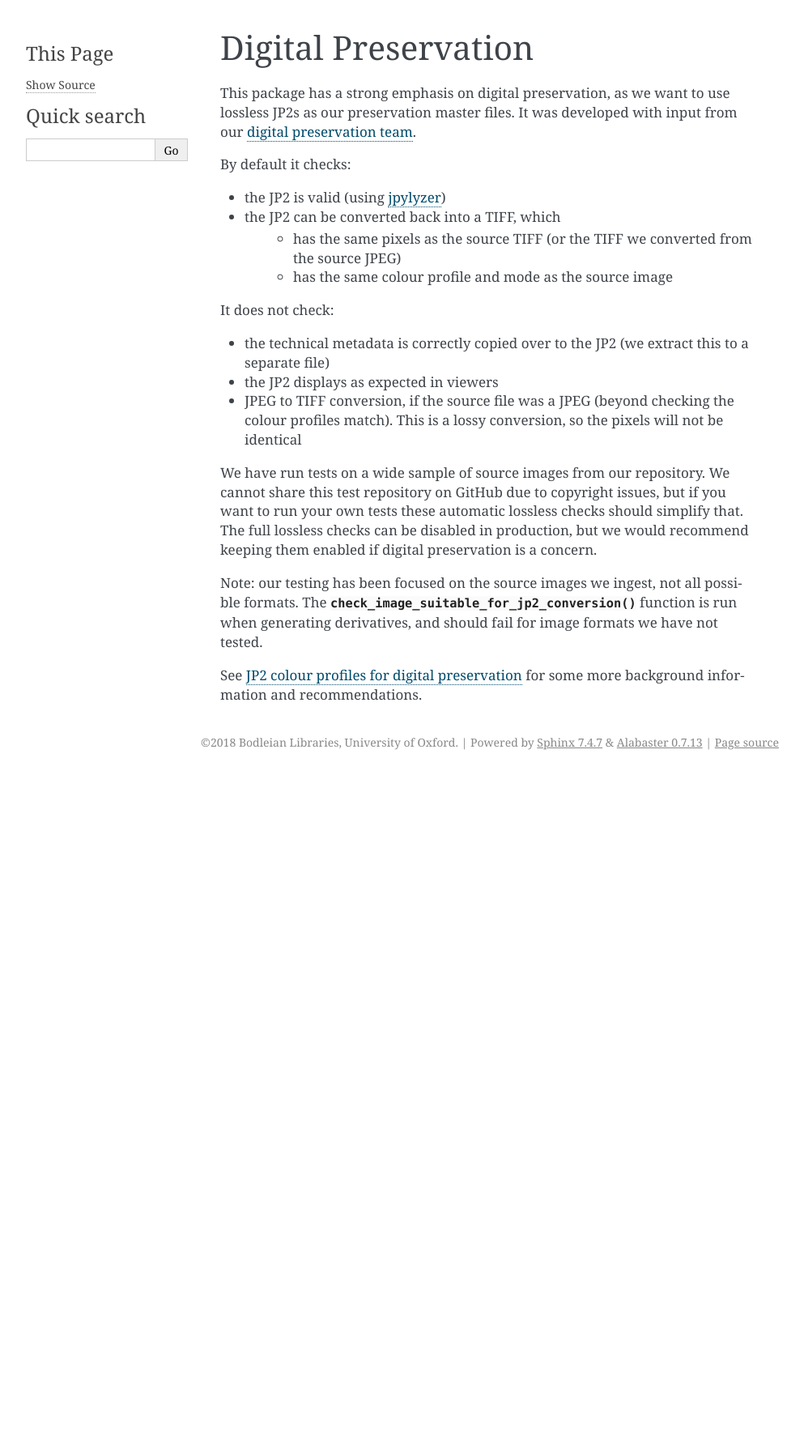
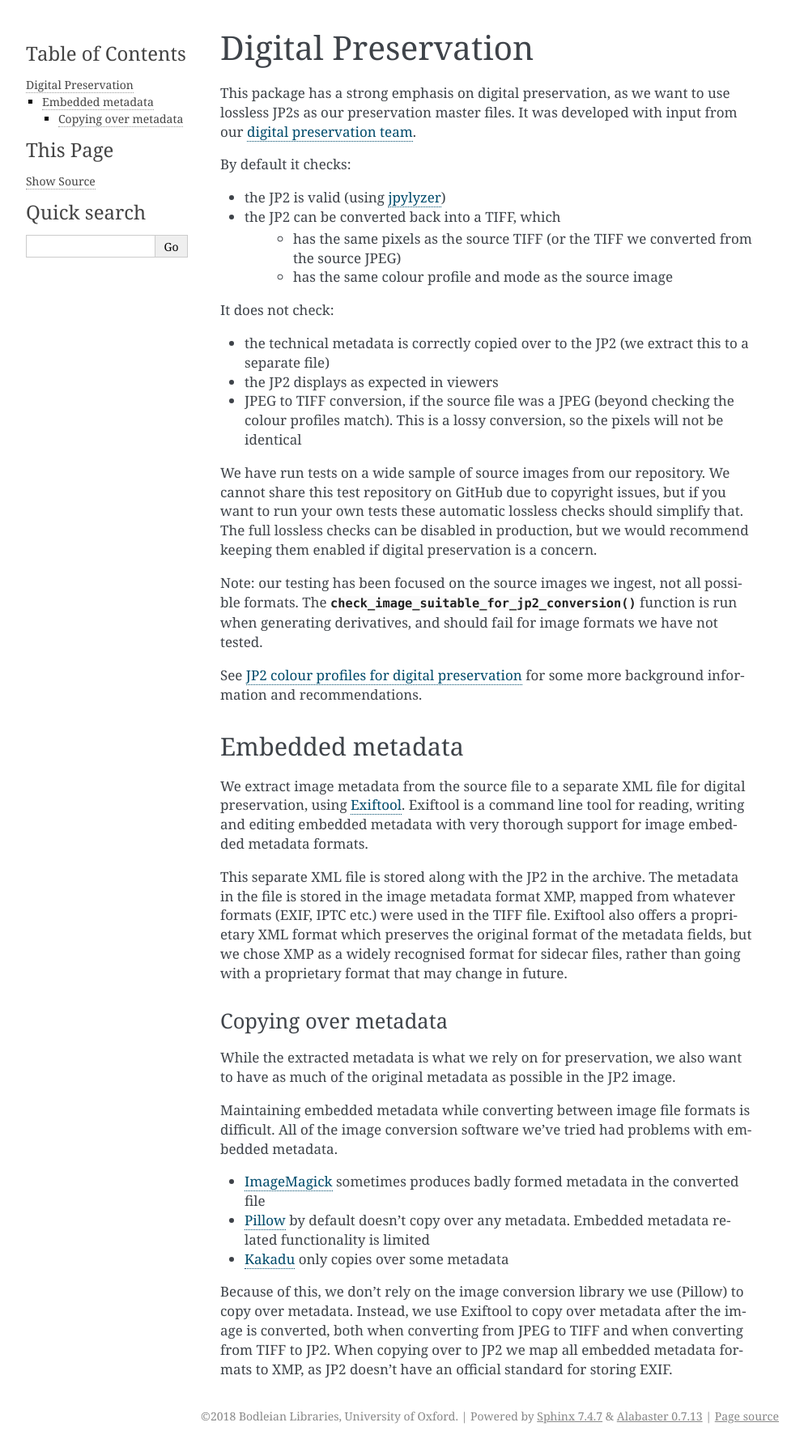
Before and after one commit to bodleian/image-processing, a Sphinx documentation site: the page built from docs/digital_preservation.rst, in a window 1280 px wide. Shown: the whole page at 81% size, without its empty margins (148-1141 px from the left). Built offline with Sphinx 7.4.7, drawn with Linux system fonts in a browser that asks for light colours; before the commit the page ends 956 px from its top, so only the background shows below that.

Commit message:
Added documentation on embedded metadata

```diff
--- a/docs/digital_preservation.rst
+++ b/docs/digital_preservation.rst
@@ -1,5 +1,5 @@
 Digital Preservation
---------------------
+====================
 
 This package has a strong emphasis on digital preservation, as we want to use lossless JP2s as our preservation master files. It was developed with input from our `digital preservation team <http://www.dpoc.ac.uk>`_.
 
@@ -23,3 +23,29 @@ We have run tests on a wide sample of source images from our repository. We cann
 Note: our testing has been focused on the source images we ingest, not all possible formats. The :func:`~image_processing.validation.check_image_suitable_for_jp2_conversion` function is run when generating derivatives, and should fail for image formats we have not tested.
 
 See :doc:`jp2_colour_management` for some more background information and recommendations.
+
+
+Embedded metadata
+-----------------
+
+We extract image metadata from the source file to a separate XML file for digital preservation, using `Exiftool`_. Exiftool is a command line tool for reading, writing and editing embedded metadata with very thorough support for image embedded metadata formats.
+
+This separate XML file is stored along with the JP2 in the archive. The metadata in the file is stored in the image metadata format XMP, mapped from whatever formats (EXIF, IPTC etc.) were used in the TIFF file. Exiftool also offers a proprietary XML format which preserves the original format of the metadata fields, but we chose XMP as a widely recognised format for sidecar files, rather than going with a proprietary format that may change in future.
+
+Copying over metadata
+~~~~~~~~~~~~~~~~~~~~~
+
+While the extracted metadata is what we rely on for preservation, we also want to have as much of the original metadata as possible in the JP2 image.
+
+Maintaining embedded metadata while converting between image file formats is difficult. All of the image conversion software we've tried had problems with embedded metadata.
+
+- `ImageMagick`_ sometimes produces badly formed metadata in the converted file
+- `Pillow`_ by default doesn't copy over any metadata. Embedded metadata related functionality is limited
+- `Kakadu`_ only copies over some metadata
+
+Because of this, we don't rely on the image conversion library we use (Pillow) to copy over metadata. Instead, we use Exiftool to copy over metadata after the image is converted, both when converting from JPEG to TIFF and when converting from TIFF to JP2. When copying over to JP2 we map all embedded metadata formats to XMP, as JP2 doesn't have an official standard for storing EXIF.
+
+.. _Exiftool: http://owl.phy.queensu.ca/~phil/exiftool/
+.. _Kakadu: http://kakadusoftware.com/
+.. _Pillow: http://pillow.readthedocs.io/en/latest/
+.. _ImageMagick: http://www.imagemagick.org/
```
